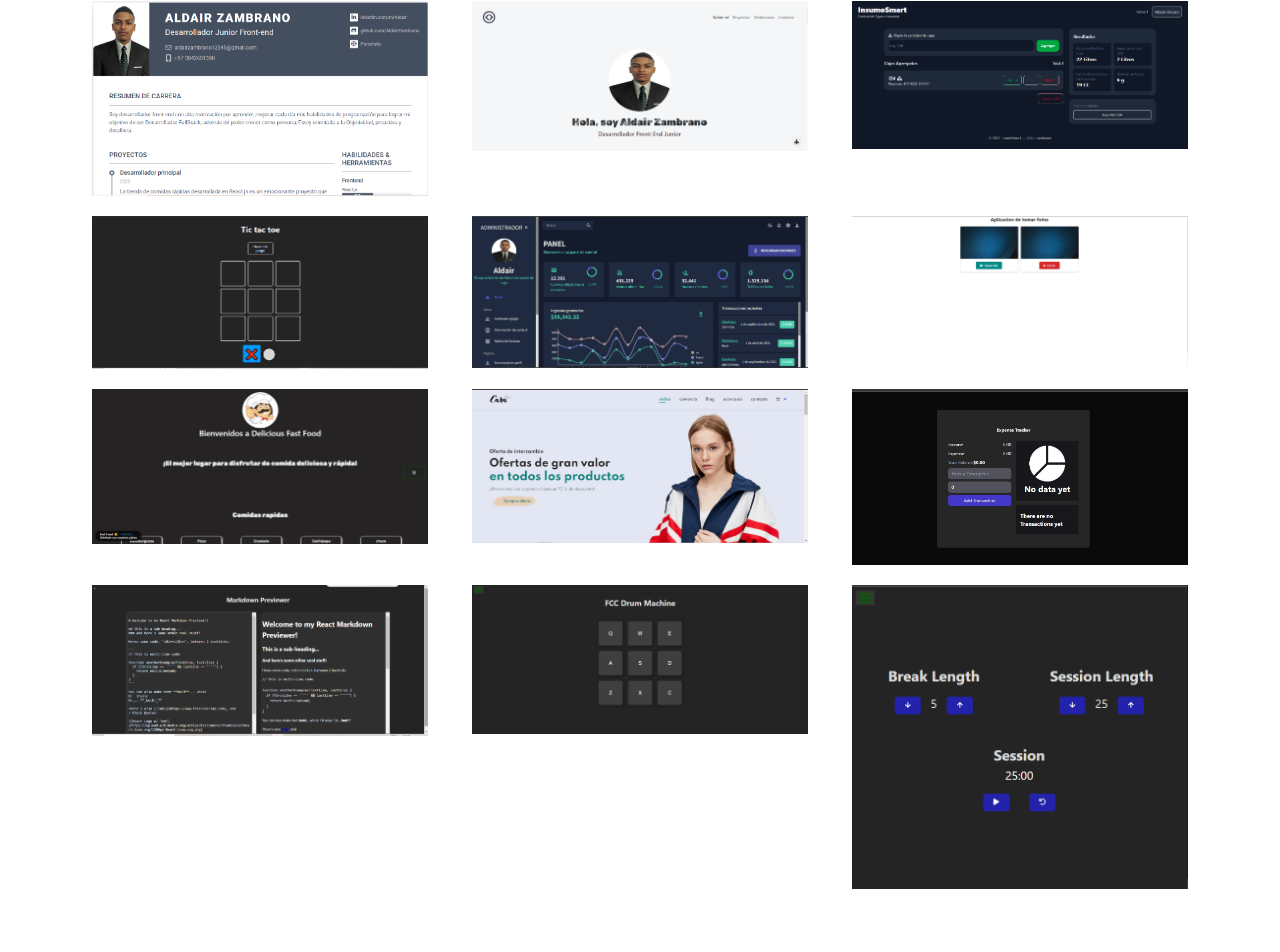
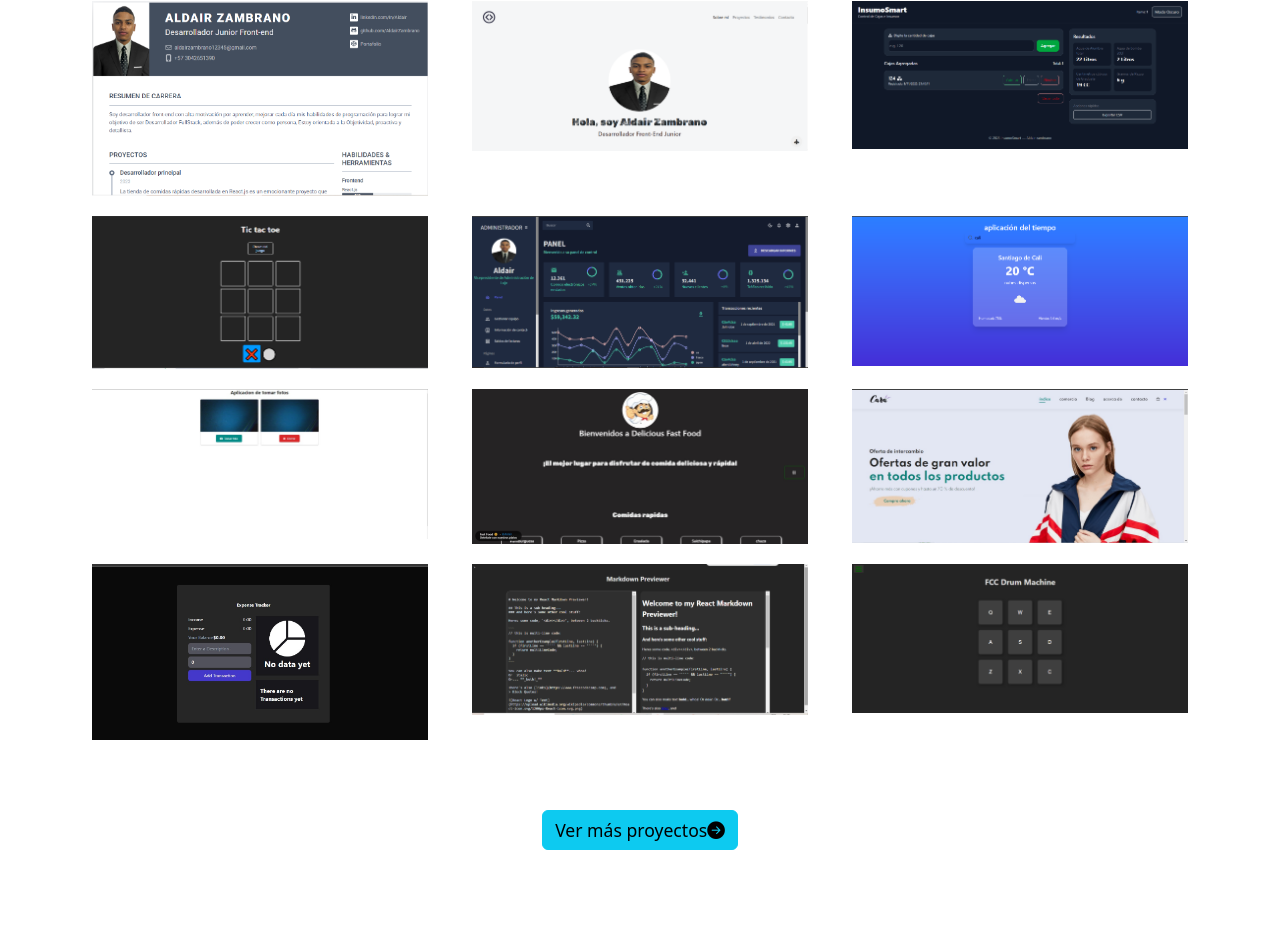
Before and after one commit to AldairZambrano/PortafolioWeb, a React (Vite) app: page / in a window 1280 px wide. Shown: the part 2133-3085 px from the top of the page. Built offline with nearby package versions, Linux system fonts and the light colour scheme; a web font is replaced by a local one.

Commit message:
se agrega un nuevo proyecto

```diff
--- a/src/Component/Proyectos.jsx
+++ b/src/Component/Proyectos.jsx
@@ -37,13 +37,13 @@ export default function Proyectos () {
                     <Proyect UrlImg={imagenes.calculadoraMezcla} alt='proyecto 2' nameProyect='Control de Cajas e Insumos' DireccionProyectRepo='https://github.com/AldairZambrano/Calculador_de_mezclas' DireccionProyectweb='https://calculadormezclas.netlify.app/'></Proyect>
                     <Proyect  UrlImg={imagenes.TIC} alt='proyecto 11' nameProyect='Tic tac toe' DireccionProyectRepo='https://github.com/AldairZambrano/tic-tac-toe' DireccionProyectweb='https://tic-tac-toei.netlify.app/'></Proyect>
                     <Proyect  UrlImg={imagenes.random} alt='proyecto 33' nameProyect='Dashboard' DireccionProyectRepo='https://github.com/AldairZambrano/Deshboard' DireccionProyectweb='https://dashboard-primary.netlify.app/'></Proyect>
-                      <Proyect  UrlImg={imagenes.Camara} alt='proyecto 10' nameProyect='Camara' DireccionProyectRepo='https://github.com/AldairZambrano/Camara' DireccionProyectweb='https://zippy-twilight-99a722.netlify.app/'></Proyect>
+                    <Proyect  UrlImg={imagenes.Clima} alt='proyecto 2' nameProyect='Aplicacion del tiempo' DireccionProyectRepo='https://github.com/AldairZambrano/clima' DireccionProyectweb='https://apptimeclimate.netlify.app/'></Proyect>
+                    <Proyect  UrlImg={imagenes.Camara} alt='proyecto 10' nameProyect='Camara' DireccionProyectRepo='https://github.com/AldairZambrano/Camara' DireccionProyectweb='https://zippy-twilight-99a722.netlify.app/'></Proyect>
                     <Proyect UrlImg={imagenes.tienda} alt='proyecto 7' nameProyect='Tienda fast food' DireccionProyectRepo='https://github.com/AldairZambrano/Tienda' DireccionProyectweb='https://tienda-fast-foot.netlify.app/'></Proyect>
                     <Proyect  UrlImg={imagenes.tiendaderopa} alt='proyecto 8' nameProyect='Tienda de Ropa' DireccionProyectRepo='https://github.com/AldairZambrano/tiendaderopa' DireccionProyectweb='https://aldairzambrano.github.io/tiendaderopa/'></Proyect>
                     <Proyect UrlImg={imagenes.admiImv} alt='proyecto 9' nameProyect='admi-imv' DireccionProyectRepo='https://github.com/AldairZambrano/admi-imv' DireccionProyectweb='https://admi-imv.netlify.app/'></Proyect>
                     <Proyect UrlImg={imagenes.markdown2} alt='proyecto 12' nameProyect='Markdown' DireccionProyectRepo='https://github.com/AldairZambrano/Markdown-previewer' DireccionProyectweb='https://markdown-aldair.netlify.app/'></Proyect>
                     <Proyect UrlImg={imagenes.caja} alt='proyecto 1' nameProyect='Caja de ritmo' DireccionProyectRepo='https://github.com/AldairZambrano/Drum-Machine' DireccionProyectweb='https://caja-ritmos.netlify.app/'></Proyect>
-                    <Proyect UrlImg={imagenes.alarma}alt='proyecto 4' nameProyect='alarma' DireccionProyectRepo='https://github.com/AldairZambrano/Build' DireccionProyectweb='https://alarma-ru.netlify.app/'></Proyect>
                     </div>
                 </div>
               <a href="https://github.com/AldairZambrano" target="_blank" rel="noopener noreferrer">
--- a/src/Component/imagenes.jsx
+++ b/src/Component/imagenes.jsx
@@ -18,11 +18,11 @@ import admiImv from '../img/admi-imv.jpg'
 import camara from '../img/camara.jpg'
 import tic from '../img/tic.png'
 import random from '../img/Random.png'
-import alarma from '../img/alarma.png'
+import Clima from '../img/Clima.png'
 
 export default {
   'IconNav': iconoNav,
-  'alarma' : alarma,
+  'Clima' : Clima,
   'User' : User,
   'markdown2' : markdown2,
   'Monitor' : Monitor,
```
Also changed, not shown: src/img/Clima.png (added).
